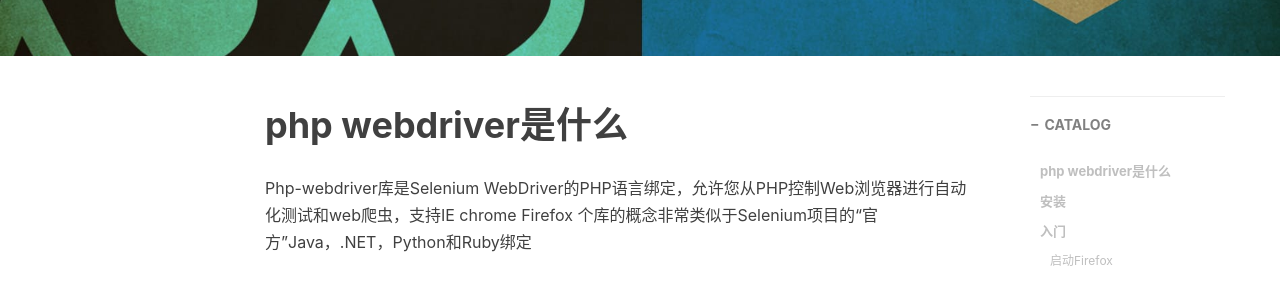
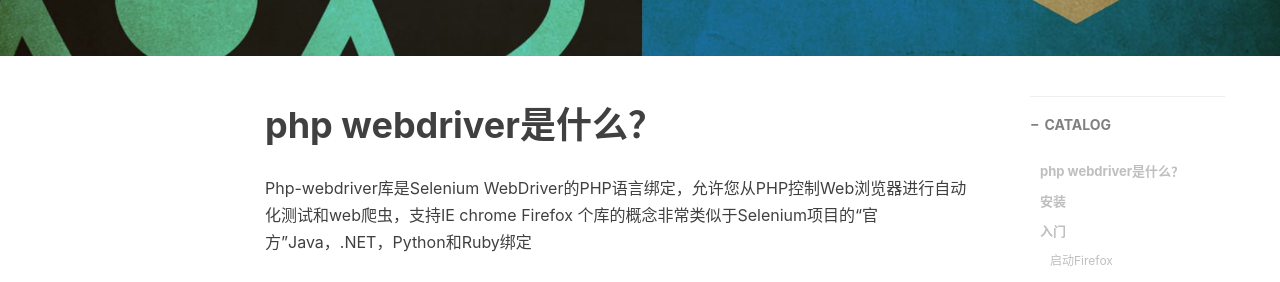
Before and after one commit to feimoc/feimoc.github.io, a Jekyll site: the page built from _posts/2017-11-16-php webdriver.md, in a window 1280 px wide. Shown: the part 467-749 px from the top of the page. Built offline with Jekyll 4.4.1, drawn with Linux system fonts in a browser that asks for light colours; nearby versions of some CDN libraries; comment, search, counter and statistics services are not loaded.

Commit message:
update article

```diff
--- a/_posts/2017-11-16-php webdriver.md
+++ b/_posts/2017-11-16-php webdriver.md
@@ -11,7 +11,7 @@
     - Webdriver
     - Web爬虫
 ---
-# php webdriver是什么
+# php webdriver是什么？
 
 Php-webdriver库是Selenium WebDriver的PHP语言绑定，允许您从PHP控制Web浏览器进行自动化测试和web爬虫，支持IE chrome Firefox
 个库的概念非常类似于Selenium项目的“官方”Java，.NET，Python和Ruby绑定
```
